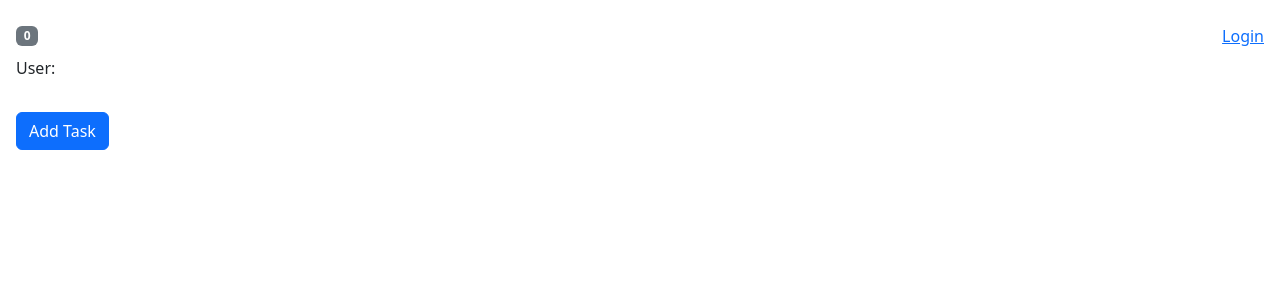
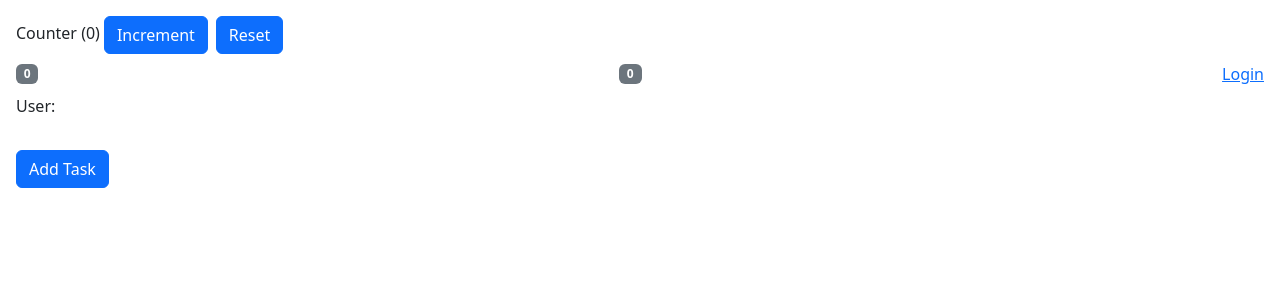
Before and after one commit to MBATheGamer/react-intermediate-topics, a React (Vite) app: page / in a window 1280 px wide. Shown: the top 300 px of the page. Built offline with nearby package versions, Linux system fonts and the light colour scheme.

Commit message:
Manage application state with Zustand

```diff
--- a/package.json
+++ b/package.json
@@ -13,7 +13,8 @@
     "axios": "^1.6.8",
     "bootstrap": "^5.3.3",
     "react": "^18.2.0",
-    "react-dom": "^18.2.0"
+    "react-dom": "^18.2.0",
+    "zustand": "^4.5.2"
   },
   "devDependencies": {
     "@types/react": "^18.2.66",
--- a/src/App.tsx
+++ b/src/App.tsx
@@ -1,4 +1,5 @@
 import { AuthProvider } from "./state-management/auth";
+import { Counter } from "./state-management/counter";
 import HomePage from "./state-management/HomePage";
 import NavBar from "./state-management/NavBar";
 import { TasksProvider } from "./state-management/tasks";
@@ -7,6 +8,7 @@
   return (
     <AuthProvider>
       <TasksProvider>
+        <Counter />
         <NavBar />
         <HomePage />
       </TasksProvider>
--- a/src/state-management/NavBar.tsx
+++ b/src/state-management/NavBar.tsx
@@ -1,12 +1,15 @@
 import { LoginStatus } from "./auth";
+import useCounterStore from "./counter/store";
 import { useTasks } from "./tasks";
 
 const NavBar = () => {
   const { tasks } = useTasks();
+  const { counter } = useCounterStore();
 
   return (
     <nav className="navbar d-flex justify-content-between">
       <span className="badge text-bg-secondary">{tasks.length}</span>
+      <span className="badge text-bg-secondary">{counter}</span>
       <LoginStatus />
     </nav>
   );
--- a/src/state-management/counter/Counter.tsx
+++ b/src/state-management/counter/Counter.tsx
@@ -1,33 +1,15 @@
-import { useReducer } from "react";
-
-type Action = {
-  type: "INCREMENT" | "RESET";
-};
-
-const counterReducer = (state: number, action: Action): number => {
-  if (action.type === "INCREMENT") return state + 1;
-
-  if (action.type === "RESET") return 0;
-
-  return state;
-};
+import useCounterStore from "./store";
 
 const Counter = () => {
-  const [value, dispatch] = useReducer(counterReducer, 0);
+  const { counter, increment, reset } = useCounterStore();
 
   return (
     <div>
-      Counter ({value})
-      <button
-        className="btn btn-primary mx-1"
-        onClick={() => dispatch({ type: "INCREMENT" })}
-      >
+      Counter ({counter})
+      <button className="btn btn-primary mx-1" onClick={() => increment()}>
         Increment
       </button>
-      <button
-        className="btn btn-primary mx-1"
-        onClick={() => dispatch({ type: "RESET" })}
-      >
+      <button className="btn btn-primary mx-1" onClick={() => reset()}>
         Reset
       </button>
     </div>
--- /dev/null
+++ b/src/state-management/counter/store.ts
@@ -0,0 +1,15 @@
+import { create } from "zustand";
+
+type CounterStore = {
+  counter: number;
+  increment: () => void;
+  reset: () => void;
+};
+
+const useCounterStore = create<CounterStore>(set => ({
+  counter: 0,
+  increment: () => set(store => ({ counter: store.counter + 1 })),
+  reset: () => set(() => ({ counter: 0 })),
+}));
+
+export default useCounterStore;
```
Also changed, not shown: 1 other file (tests, documents, lock files or other folders).
